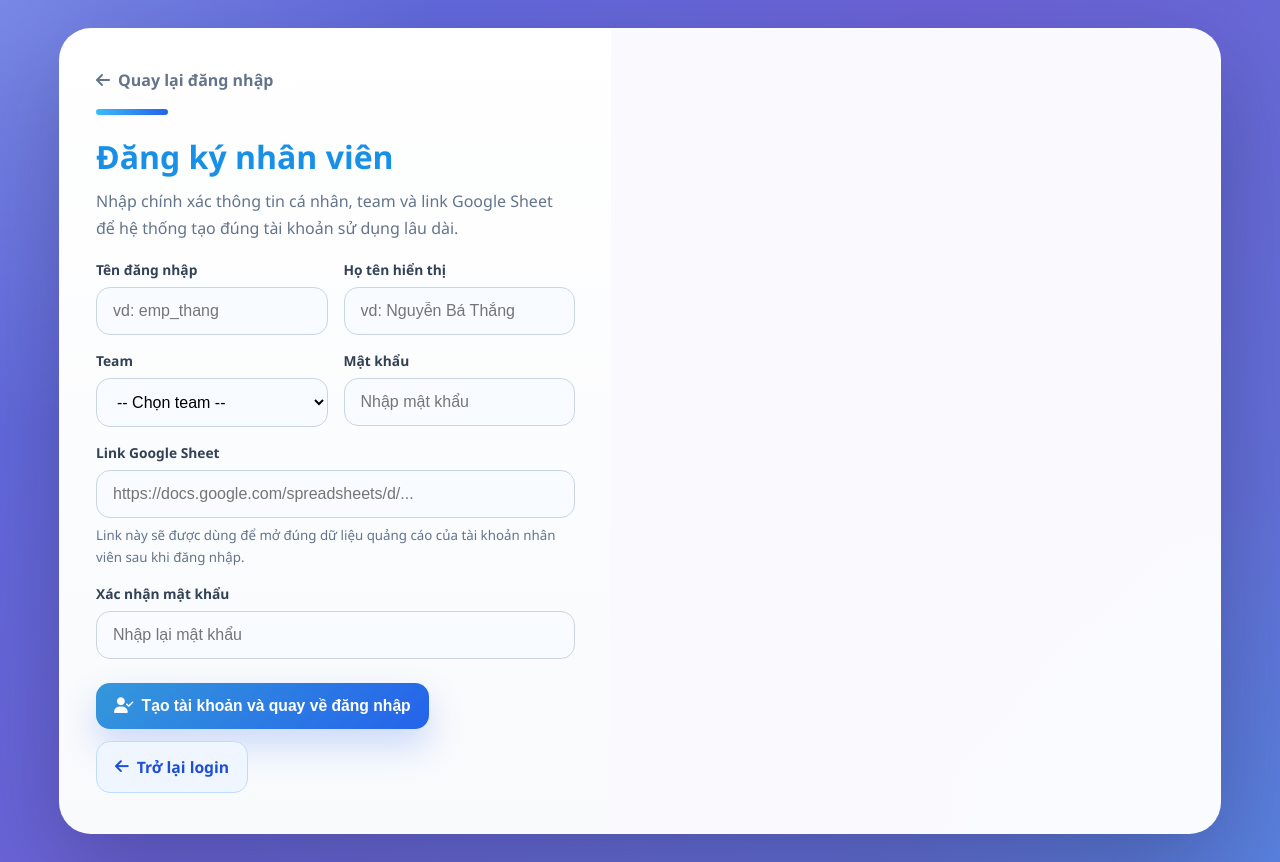
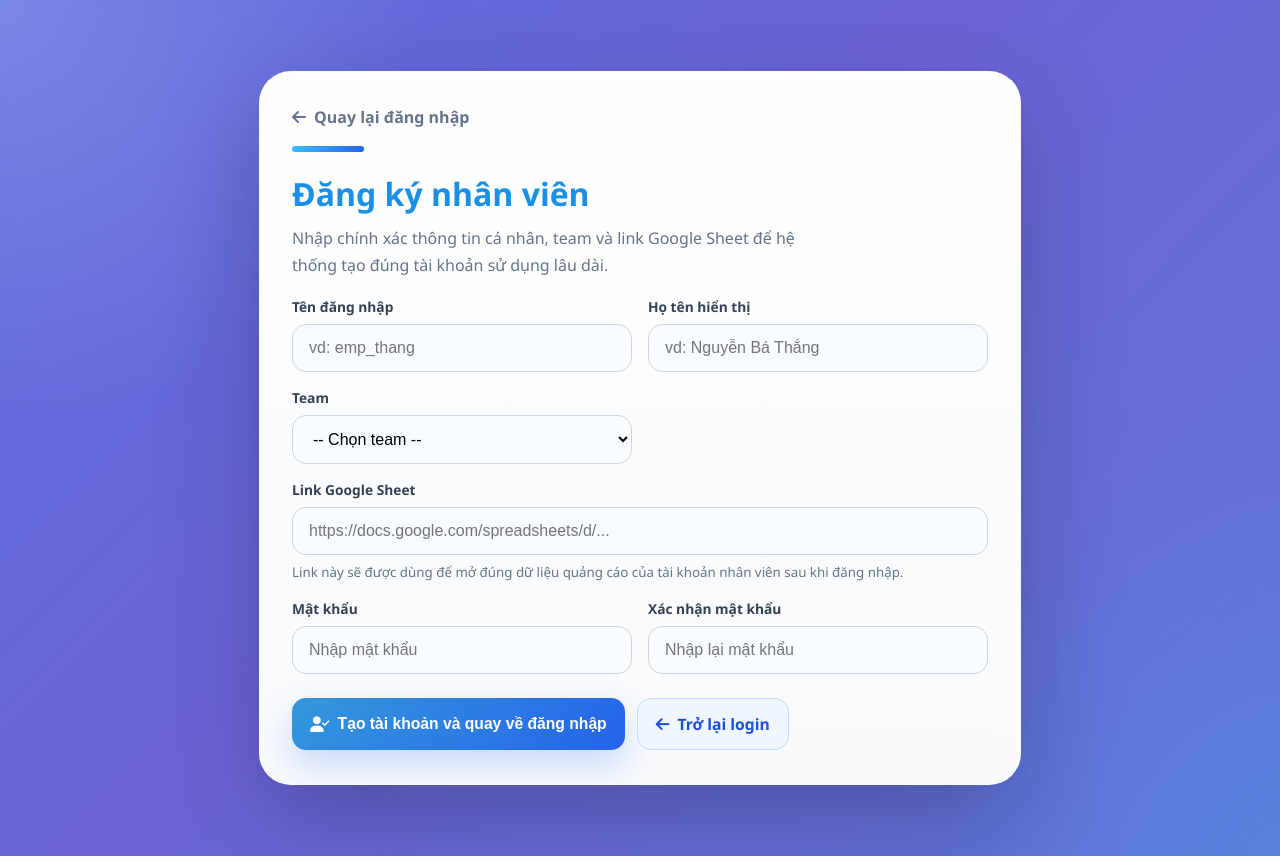
Before and after one commit to thanggdt999-source/chi-phi-ads-dashboard, a Flask app: page /register in a window 1280 px wide. Run offline with Flask 3, Linux system fonts and the light colour scheme.

Commit message:
ui: compact register layout and add Fanmen team

```diff
--- a/web_app/app.py
+++ b/web_app/app.py
@@ -19,7 +19,7 @@ USERS_FILE_PATH = Path(os.getenv("USERS_FILE_PATH", str(Path(__file__).parent.pa
 STATIC_ASSET_VERSION = os.getenv("STATIC_ASSET_VERSION", str(int(datetime.now().timestamp())))
 
 ROLE_LEVELS = {"admin": 3, "lead": 2, "employee": 1}
-TEAM_CODES = ["TEAM_1", "TEAM_2", "TEAM_3", "TEAM_4", "TEAM_5"]
+TEAM_CODES = ["TEAM_1", "TEAM_2", "TEAM_3", "TEAM_4", "TEAM_5", "Fanmen"]
 LOGIN_BOARD_NAME = os.getenv("LOGIN_BOARD_NAME", "Chi Phí Ads Realtime | GDT GROUP")
 
 
--- a/web_app/templates/register.html
+++ b/web_app/templates/register.html
@@ -27,9 +27,9 @@
 
         .register-card {
             width: 100%;
-            max-width: 1160px;
+            max-width: 760px;
             display: grid;
-            grid-template-columns: 0.95fr 1.05fr;
+            grid-template-columns: 1fr;
             overflow: hidden;
             border-radius: 32px;
             background: rgba(255,255,255,0.97);
@@ -46,7 +46,6 @@
             justify-content: space-between;
         }
 
-            grid-template-columns: 1fr;
         .register-brand h1 {
             margin: 24px 0 14px;
             font-size: 2.4rem;
@@ -80,7 +79,7 @@
         }
 
         .register-form-wrap {
-            padding: 40px 36px;
+            padding: 34px 32px;
             background: linear-gradient(180deg, rgba(255,255,255,0.98), rgba(248,250,252,0.94));
         }
 
@@ -267,16 +266,16 @@
                                 {% endfor %}
                             </select>
                         </div>
-                        <div class="field">
-                            <label>Mật khẩu</label>
-                            <input type="password" name="password" placeholder="Nhập mật khẩu" required autocomplete="new-password">
-                        </div>
                         <div class="field full">
                             <label>Link Google Sheet</label>
                             <input type="text" name="sheet_url" value="{{ form_values.sheet_url }}" placeholder="https://docs.google.com/spreadsheets/d/..." required>
                             <small>Link này sẽ được dùng để mở đúng dữ liệu quảng cáo của tài khoản nhân viên sau khi đăng nhập.</small>
                         </div>
-                        <div class="field full">
+                        <div class="field">
+                            <label>Mật khẩu</label>
+                            <input type="password" name="password" placeholder="Nhập mật khẩu" required autocomplete="new-password">
+                        </div>
+                        <div class="field">
                             <label>Xác nhận mật khẩu</label>
                             <input type="password" name="confirm_password" placeholder="Nhập lại mật khẩu" required autocomplete="new-password">
                         </div>
```
